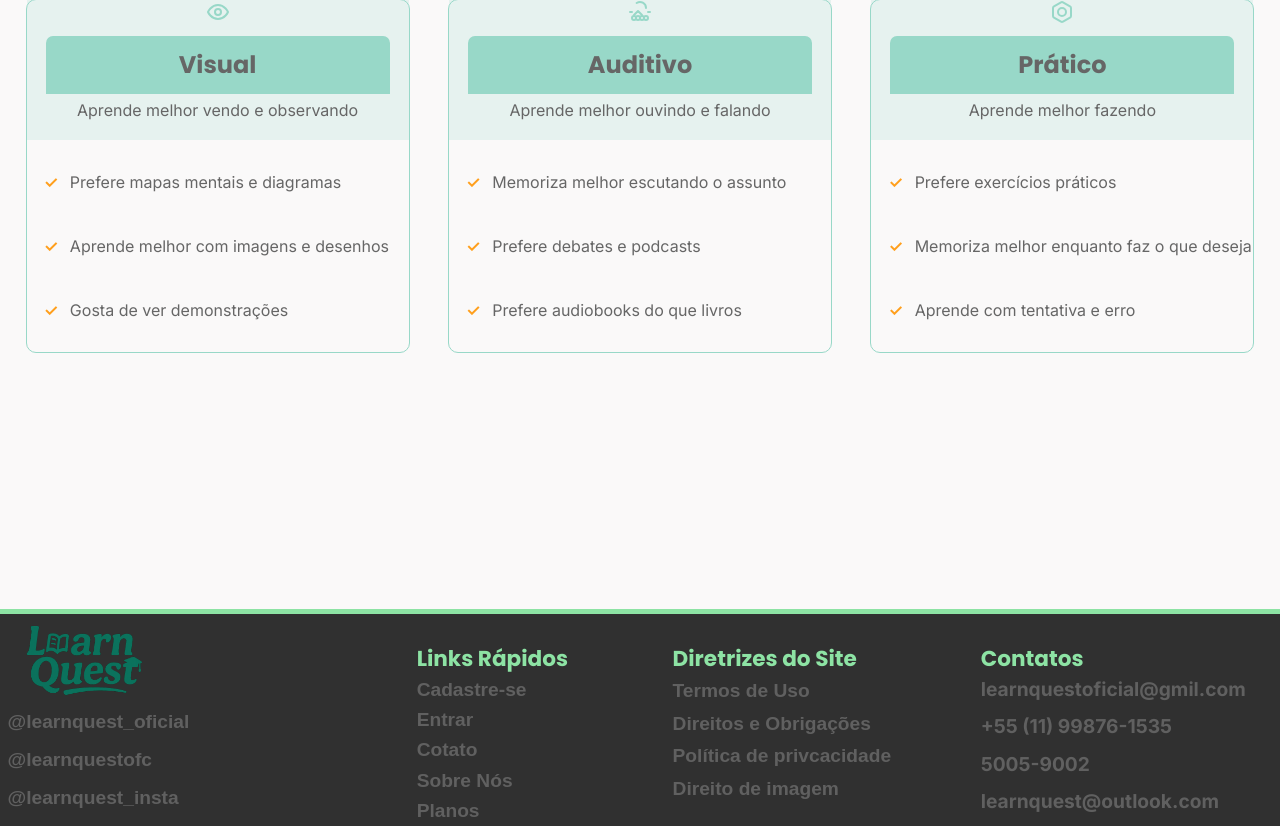
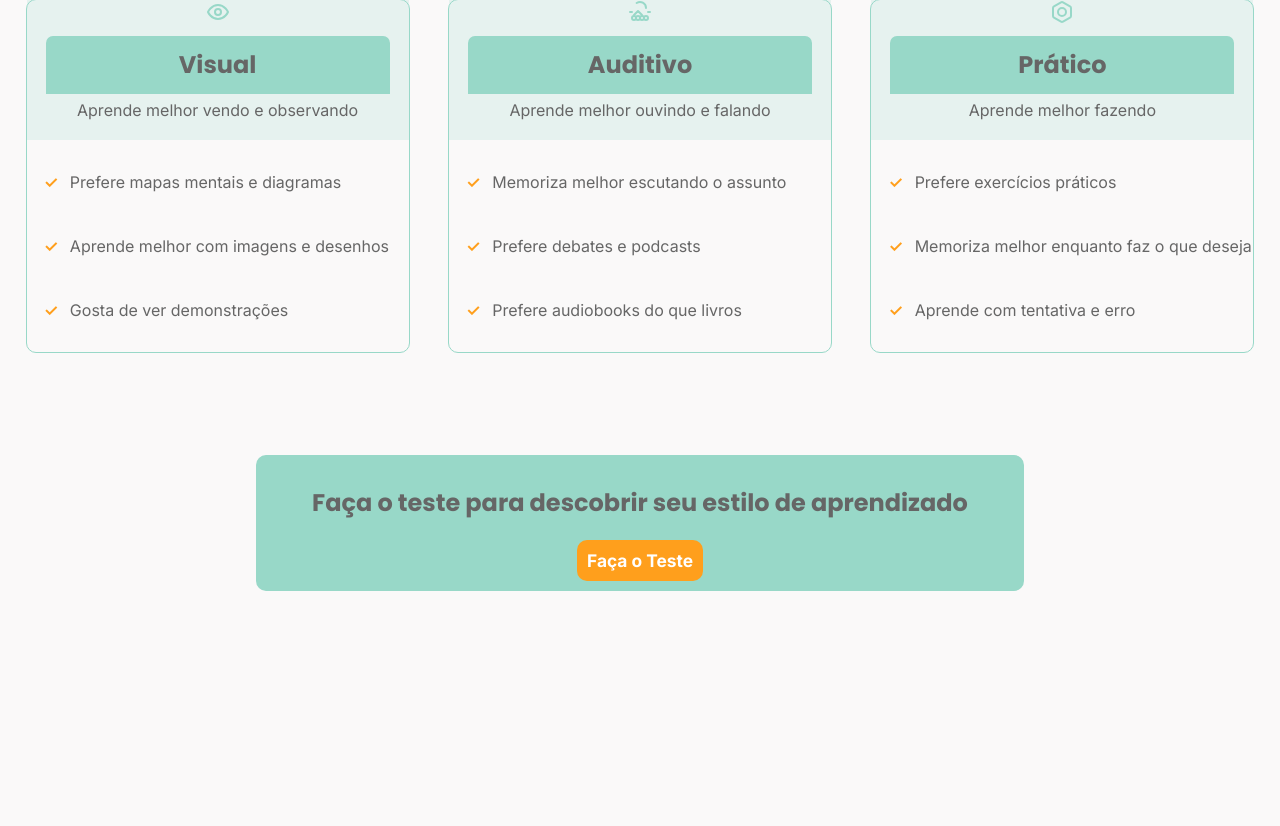
Before and after one commit to Caua-Roberto466/LearnQuest, a PHP site: page / in a window 1280 px wide. Shown: the part 783-1609 px from the top of the page. Run offline with PHP 8.4, Linux system fonts and the light colour scheme.

Commit message:
Sessão do fazer teste
Agora você pode fazer o teste para saber o seu tipo de ensinamento

```diff
--- a/CSS/index.css
+++ b/CSS/index.css
@@ -140,3 +140,36 @@ Estilo de aprendizado
   color: var(--cor_tercearia);
   font-weight: bold;
 }
+
+/*
+===============================================================================================================
+Teste
+===============================================================================================================
+*/
+.teste-aprendizado{
+    background-color: var(--cor_principal);
+    width: 60%;
+    margin: auto;
+    margin-top: 8%;
+    border-radius: 10px;
+    padding: 10px;
+    text-align: center;
+}
+.teste-aprendizado button{
+    background-color: var(--cor_tercearia);
+    padding: 10px;
+    border-radius: 10px;
+    border: none;
+    transition: 0.4s ease-in-out;
+}
+.teste-aprendizado button a{
+    color: white;
+    font-weight: bold;
+    text-decoration: none;
+    font-family: 'Inter' , sans-serif;
+    font-size: 130%;
+}
+.teste-aprendizado button:hover{
+    transform: scale(1.04);
+    background-color: var(--cor_terHover);
+}
--- a/HTML/teste_aprendizado.html
+++ b/HTML/teste_aprendizado.html
@@ -3,6 +3,7 @@
 <head>
     <meta charset="UTF-8">
     <meta name="viewport" content="width=device-width, initial-scale=1.0">
+    <link rel="stylesheet" href="../CSS/teste_aprendizado.css">
     <title>Teste de Estilo de Aprendizagem</title>
 </head>
 <body>
@@ -18,7 +19,7 @@
             <p>Este teste contém 15 perguntas que ajudarão a identificar seu estilo de aprendizagem predominante. Não existem respostas certas ou erradas - escolha a opção que melhor descreve como você geralmente aprende ou prefere aprender.</p>
             <p>Ao final do teste, você receberá uma análise detalhada do seu estilo de aprendizagem e dicas para otimizar seus estudos.</p>
             <button id="start-btn" class="btn btn-primary">Iniciar Teste</button>
-            <a href="index.html"><button id="start-btn" class="btn btn-primary">Voltar ao início</button></a>
+            <a href="../index.html"><button id="start-btn" class="btn btn-primary">Voltar ao início</button></a>
         </section>
 
         <!-- Seção de Perguntas -->
--- a/index.html
+++ b/index.html
@@ -139,7 +139,10 @@
         </div>
     </section>
 
-    <section></section>
+    <section class="teste-aprendizado">
+        <h2>Faça o teste para descobrir seu estilo de aprendizado</h2>
+        <button><a href="HTML/teste_aprendizado.html">Faça o Teste</a></button>
+    </section>
 
     <footer>
         <div class="coluna">
```
